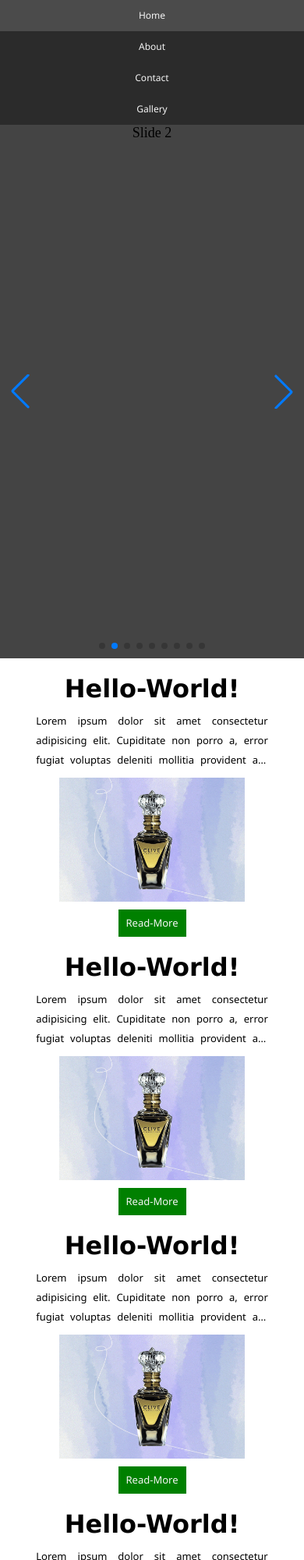
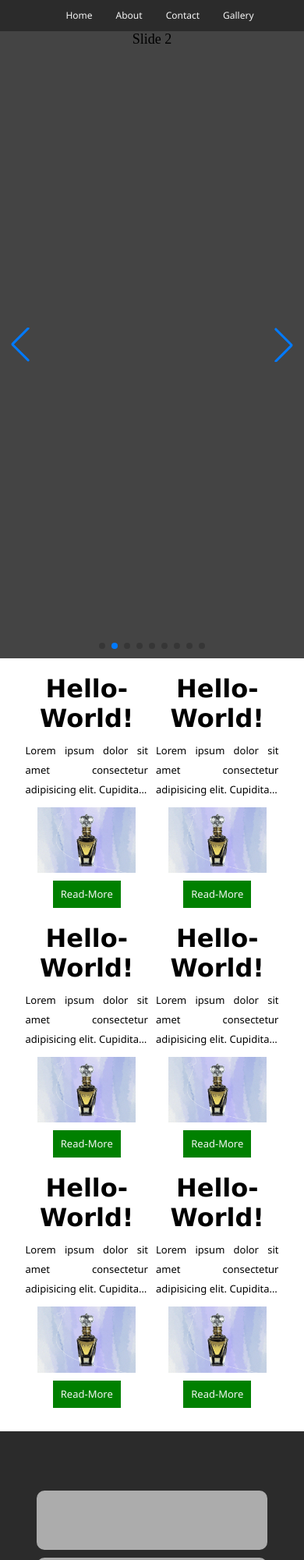
Before and after one commit to jarutNimra/mft-8, a website built with Vite: page index.html in a window 390 px wide. Shown: the top 2000 px of the page at 78% size. Built offline with nearby package versions, Linux system fonts and the light colour scheme.

Commit message:
new version

```diff
--- a/index.html
+++ b/index.html
@@ -42,6 +42,7 @@
       </div>
       <!-- #endregion slider-->
        <!-- #region products-->
+
           <div class="products">
             <div class="product">
               <h1>Hello-World!</h1>
@@ -93,6 +94,13 @@
             </div>
           </div>
        <!-- #endregion products-->
+        <!-- #region footer-->
+          <div class="footer">
+            <div class="foot-part"></div>
+            <div class="foot-part"></div>
+            <div class="foot-part"></div>
+          </div>
+        <!-- #endregion endfooter-->
     </div>
     <!-- #endregion wrapper-->
     <script src="./src/swiper/swiper-bundle.min.js"></script>
--- a/src/css/desktop.css
+++ b/src/css/desktop.css
@@ -60,7 +60,7 @@
   height: 100%;
   object-fit: cover;
 }
-.products{
+.products {
   width: 100%;
   padding: 20px;
   box-sizing: border-box;
@@ -69,7 +69,7 @@
   gap: 10px;
   flex-flow: row wrap;
 }
-.product{
+.product {
   width: 45%;
 }
 .product h1 {
@@ -77,7 +77,7 @@
   font-family: Verdana, Geneva, Tahoma, sans-serif;
   margin-bottom: 10px;
 }
-.product p{
+.product p {
   text-align: justify;
   display: -webkit-box;
   -webkit-line-clamp: 3;
@@ -85,17 +85,17 @@
   -webkit-box-orient: vertical;
   box-orient: vertical;
   overflow: hidden;
-    font-family: 'Segoe UI', Tahoma, Geneva, Verdana, sans-serif;
+  font-family: "Segoe UI", Tahoma, Geneva, Verdana, sans-serif;
   font-size: 13px;
   line-height: 25px;
   margin-bottom: 10px;
 }
-.product img{
+.product img {
   display: block;
   width: 80%;
   margin: 10px auto;
 }
-.product a{
+.product a {
   display: block;
   width: fit-content;
   height: 35px;
@@ -105,7 +105,25 @@
   text-decoration: none;
   text-transform: capitalize;
   padding: 0 10px;
-    font-family: 'Segoe UI', Tahoma, Geneva, Verdana, sans-serif;
+  font-family: "Segoe UI", Tahoma, Geneva, Verdana, sans-serif;
   font-size: 13px;
   margin: 10px auto;
 }
+.footer {
+  width: 100%;
+  height: 400px;
+  background-color: #2b2b2b;
+  display: flex;
+  justify-content: center;
+  flex-direction: row;
+  column-gap: 10px;
+  align-items: center;
+  padding: 10px;
+  box-sizing: border-box;
+}
+.foot-part{
+  width: 30%;
+  height: 80%;
+  background-color: #acacac;
+  border-radius: 10px;
+}
--- a/src/css/mobile.css
+++ b/src/css/mobile.css
@@ -56,7 +56,7 @@
   height: 100%;
   object-fit: cover;
 }
-.products{
+.products {
   width: 100%;
   padding: 20px;
   box-sizing: border-box;
@@ -65,7 +65,7 @@
   gap: 10px;
   flex-flow: column wrap;
 }
-.product{
+.product {
   width: 85%;
 }
 .product h1 {
@@ -73,7 +73,7 @@
   font-family: Verdana, Geneva, Tahoma, sans-serif;
   margin-bottom: 10px;
 }
-.product p{
+.product p {
   text-align: justify;
   display: -webkit-box;
   -webkit-line-clamp: 3;
@@ -81,17 +81,17 @@
   -webkit-box-orient: vertical;
   box-orient: vertical;
   overflow: hidden;
-    font-family: 'Segoe UI', Tahoma, Geneva, Verdana, sans-serif;
+  font-family: "Segoe UI", Tahoma, Geneva, Verdana, sans-serif;
   font-size: 13px;
   line-height: 25px;
   margin-bottom: 10px;
 }
-.product img{
+.product img {
   display: block;
   width: 80%;
   margin: 10px auto;
 }
-.product a{
+.product a {
   display: block;
   width: fit-content;
   height: 35px;
@@ -101,7 +101,136 @@
   text-decoration: none;
   text-transform: capitalize;
   padding: 0 10px;
-    font-family: 'Segoe UI', Tahoma, Geneva, Verdana, sans-serif;
+  font-family: "Segoe UI", Tahoma, Geneva, Verdana, sans-serif;
   font-size: 13px;
   margin: 10px auto;
 }
+.wrapper {
+  width: 100%;
+}
+.menu {
+  width: 100%;
+  height: 40px;
+  background-color: #2b2b2b;
+}
+.menu-nav {
+  flex-direction: row;
+  width: 100%;
+  height: 100%;
+  display: flex;
+  justify-content: center;
+  column-gap: 10px;
+}
+.menu-item {
+  width: fit-content;
+  height: 100%;
+
+  line-height: 40px;
+}
+.menu-link {
+  display: block;
+  width: 100%;
+  height: 100%;
+  text-decoration: none;
+  text-transform: capitalize;
+  font-family: "Segoe UI", Tahoma, Geneva, Verdana, sans-serif;
+  font-size: 12px;
+  color: whitesmoke;
+  padding: 0 10px;
+  text-align: center;
+  transition: 300ms;
+  &:hover {
+    background-color: #4b4b4b;
+  }
+}
+
+.slider {
+  width: 100%;
+  height: calc(100vh - 40px);
+}
+.swiper {
+  width: 100%;
+  height: 100%;
+}
+.swiper-slide {
+  text-align: center;
+  font-size: 18px;
+  background: #444;
+  display: flex;
+  justify-content: center;
+  align-items: center;
+}
+
+.swiper-slide img {
+  display: block;
+  width: 100%;
+  height: 100%;
+  object-fit: cover;
+}
+.products {
+  width: 100%;
+  padding: 20px;
+  box-sizing: border-box;
+  display: flex;
+  justify-content: center;
+  gap: 10px;
+  flex-flow: row wrap;
+}
+.product {
+  width: 45%;
+}
+.product h1 {
+  text-align: center;
+  font-family: Verdana, Geneva, Tahoma, sans-serif;
+  margin-bottom: 10px;
+}
+.product p {
+  text-align: justify;
+  display: -webkit-box;
+  -webkit-line-clamp: 3;
+  line-clamp: 3;
+  -webkit-box-orient: vertical;
+  box-orient: vertical;
+  overflow: hidden;
+  font-family: "Segoe UI", Tahoma, Geneva, Verdana, sans-serif;
+  font-size: 13px;
+  line-height: 25px;
+  margin-bottom: 10px;
+}
+.product img {
+  display: block;
+  width: 80%;
+  margin: 10px auto;
+}
+.product a {
+  display: block;
+  width: fit-content;
+  height: 35px;
+  line-height: 35px;
+  color: whitesmoke;
+  background-color: green;
+  text-decoration: none;
+  text-transform: capitalize;
+  padding: 0 10px;
+  font-family: "Segoe UI", Tahoma, Geneva, Verdana, sans-serif;
+  font-size: 13px;
+  margin: 10px auto;
+}
+.footer {
+  width: 100%;
+  height: 400px;
+  background-color: #2b2b2b;
+  display: flex;
+  justify-content: center;
+  flex-direction: column;
+  row-gap: 10px;
+  align-items: center;
+  padding: 10px;
+  box-sizing: border-box;
+}
+.foot-part {
+  width: 80%;
+  height: 20%;
+  background-color: #acacac;
+  border-radius: 10px;
+}
```
Lines whose indentation alone changed are shown as unchanged.
